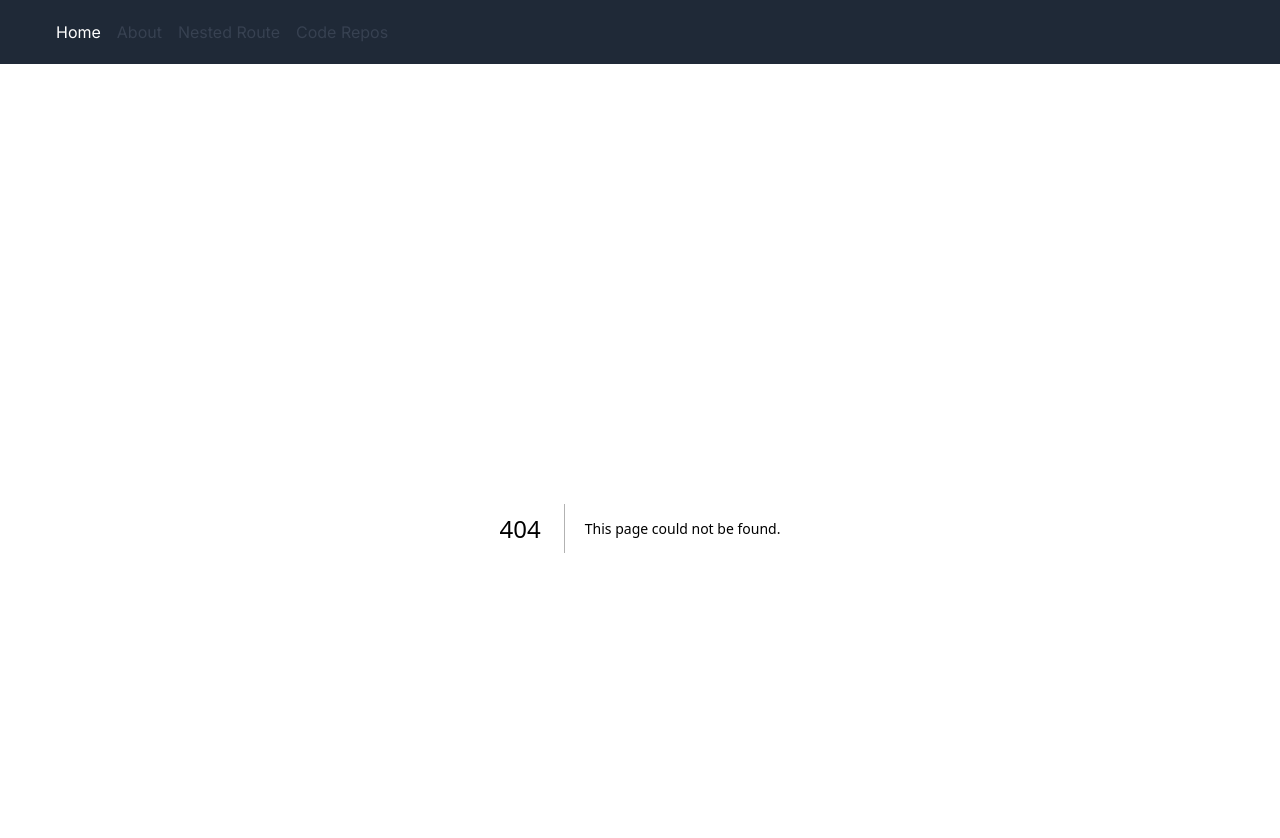
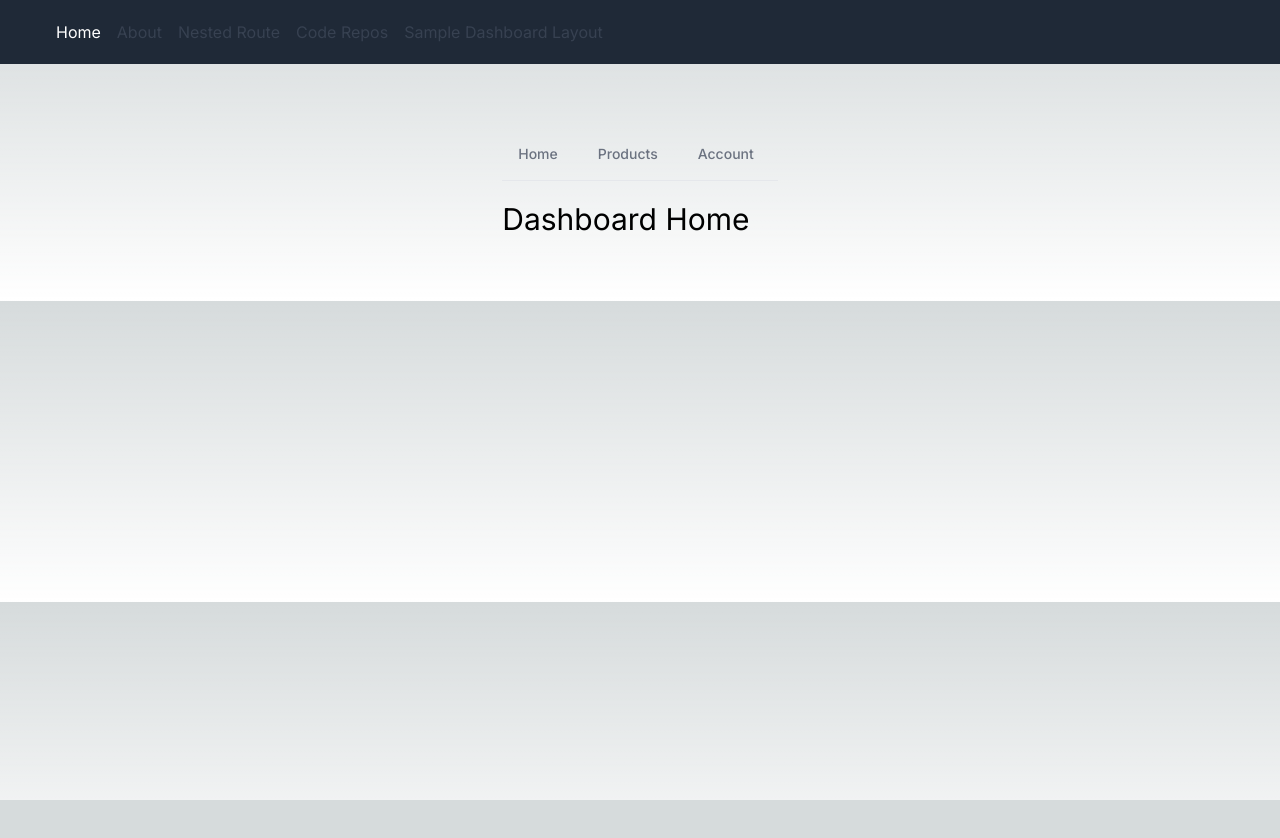
Before and after one commit to Ben888GitHub/nextjs-app-router, a Next.js app: page /dashboard in a window 1280 px wide. Before the commit this address had no page. Shown: the top 838 px of the page. After the commit the page ends 800 px from the top, so only its background shows below. Built offline with nearby package versions, Linux system fonts and the light colour scheme.

Commit message:
Add Dashboard Examples as Nested Layout

```diff
--- /dev/null
+++ b/app/components/DashboardSidebar.js
@@ -0,0 +1,36 @@
+import Link from 'next/link';
+
+const dashboardTabs = [
+	{
+		tab: 'Home',
+		route: '/dashboard'
+	},
+	{
+		tab: 'Products',
+		route: '/dashboard/products'
+	},
+	{
+		tab: 'Account',
+		route: '/dashboard/account'
+	}
+];
+
+const DashboardSidebar = () => {
+	return (
+		<ul className="flex flex-wrap text-sm font-medium text-center text-gray-500 border-b border-gray-200 dark:border-gray-700 dark:text-gray-400 mb-5">
+			{dashboardTabs.map(({ tab, route }) => (
+				<li key={route} className="mr-2">
+					<Link
+						href={route}
+						className="inline-block p-4 rounded-t-lg hover:text-gray-600 hover:bg-gray-50 dark:hover:bg-gray-800 dark:hover:text-gray-300"
+						aria-current="page"
+					>
+						{tab}
+					</Link>
+				</li>
+			))}
+		</ul>
+	);
+};
+
+export default DashboardSidebar;
--- /dev/null
+++ b/app/dashboard/account/page.js
@@ -0,0 +1,3 @@
+const AccountDashboard = () => <p className="text-3xl">Account Dashboard</p>;
+
+export default AccountDashboard;
--- /dev/null
+++ b/app/dashboard/layout.js
@@ -0,0 +1,25 @@
+import DashboardSidebar from '../components/DashboardSidebar';
+
+export const metadata = {
+	title: 'My Dashboard',
+	description: 'this is dashboard with infographic content',
+	keywords: 'Account, Products, Analytics'
+};
+// * https://blog.logrocket.com/guide-next-js-layouts-nested-layouts/#managing-layouts-next-js-app-router
+// * Dynamic Layout: https://www.builder.io/blog/layouts-in-nextjs-13-visual
+// * Template with Error and Loading conditions: https://blog.logrocket.com/next-js-13-app-directory/
+
+const DashboardLayout = ({ children }) => {
+	return (
+		<div>
+			<DashboardSidebar />
+			{children}
+		</div>
+	);
+};
+
+export default DashboardLayout;
+
+// * Other References & Understandings:
+// * https://www.youtube.com/watch?v=R7A5vBDfZ18
+// * https://www.youtube.com/watch?v=OWa-zrgteZs
--- /dev/null
+++ b/app/dashboard/page.js
@@ -0,0 +1,9 @@
+const Dashboard = () => {
+	return (
+		<div>
+			<p className="text-3xl">Dashboard Home</p>
+		</div>
+	);
+};
+
+export default Dashboard;
--- /dev/null
+++ b/app/dashboard/products/page.js
@@ -0,0 +1,3 @@
+const ProductsDashboard = () => <p className="text-3xl">Products Dashboard</p>;
+
+export default ProductsDashboard;
--- a/app/layout.js
+++ b/app/layout.js
@@ -28,3 +28,7 @@ export default function RootLayout({ children }) {
 		</html>
 	);
 }
+
+// * Other References & Understandings:
+// * https://www.youtube.com/watch?v=R7A5vBDfZ18
+// * https://www.youtube.com/watch?v=OWa-zrgteZs
--- a/app/utils/headerData.js
+++ b/app/utils/headerData.js
@@ -14,11 +14,11 @@ const headerNav = [
 	{
 		href: '/code/repos',
 		value: 'Code Repos'
+	},
+	{
+		href: '/dashboard',
+		value: 'Sample Dashboard Layout'
 	}
-	// {
-	// 	href: '/tasks',
-	// 	value: 'Tasks'
-	// }
 ];
 
 const variants = {
```
Also changed, not shown: quick-references.txt.
